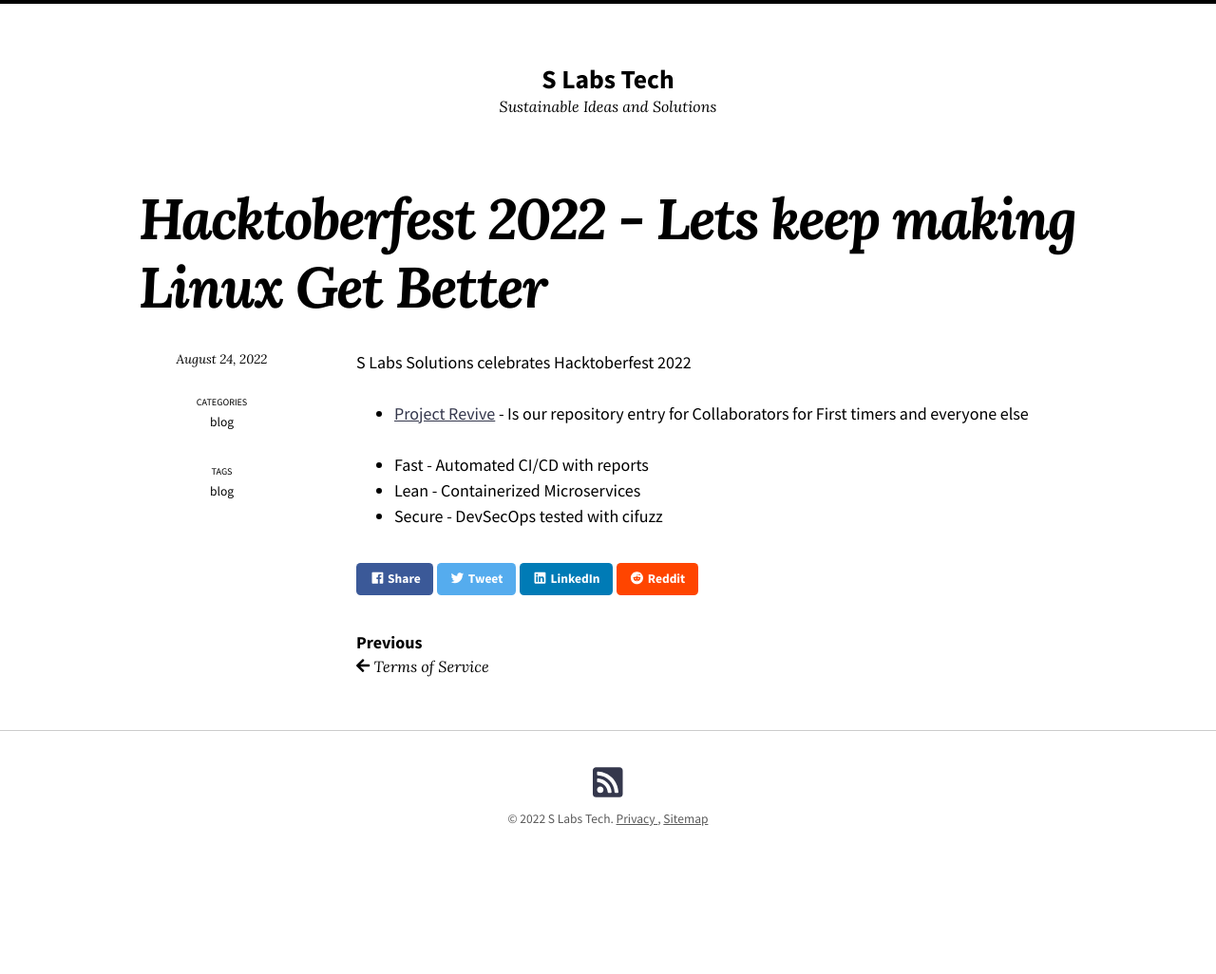
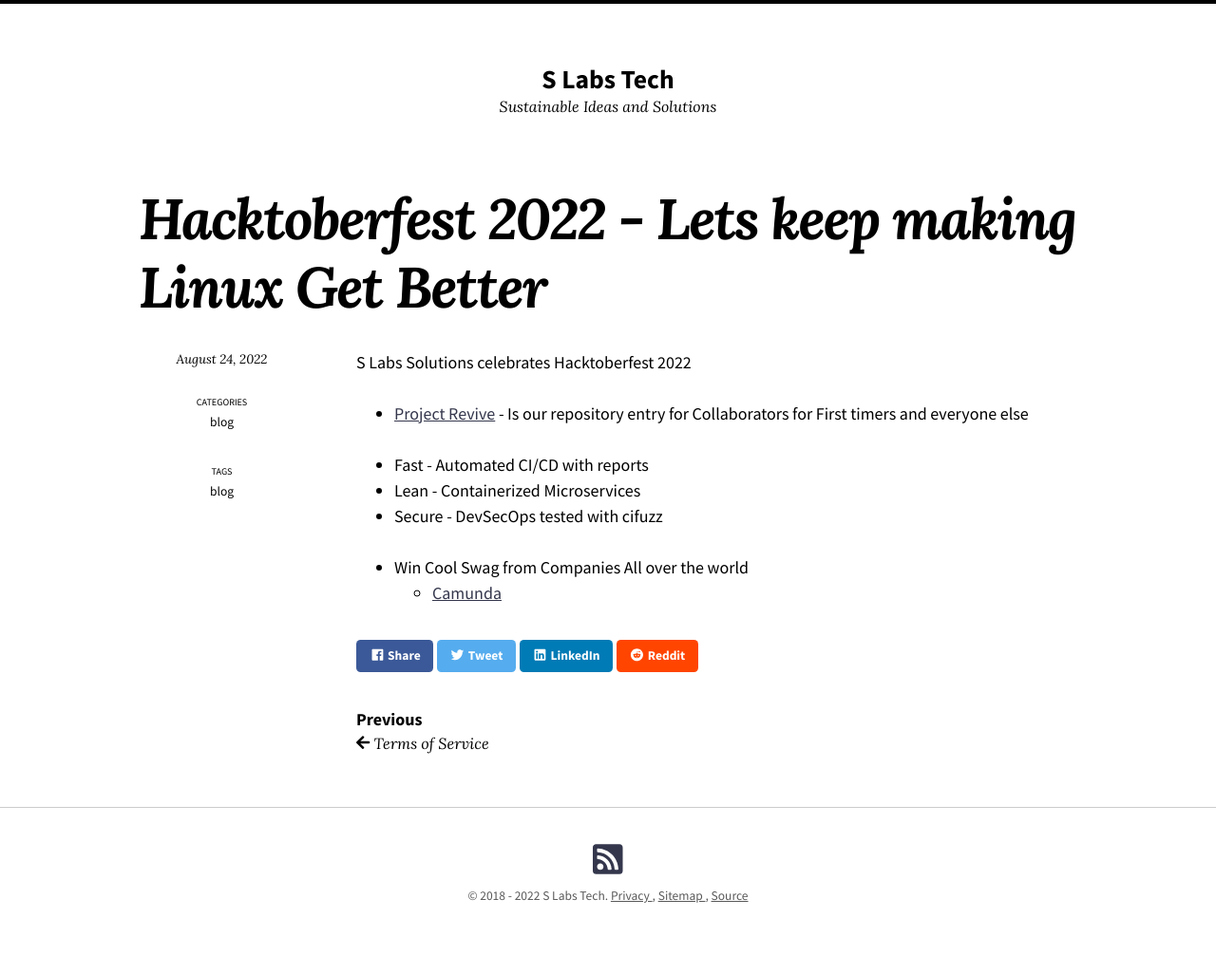
Before and after one commit to slabstech/slabstech.github.io, a Jekyll site: the page built from _posts/blog/2022-08-24-hacktoberfest.md, in a window 1280 px wide. Shown: the whole page at 95% size. Built offline with Jekyll 4.4.1, drawn with Linux system fonts in a browser that asks for light colours; nearby versions of some CDN libraries; before the commit the page ends 945 px from its top, so only the background shows below that.

Commit message:
Add copyright start year

```diff
--- a/_includes/footer.html
+++ b/_includes/footer.html
@@ -18,6 +18,6 @@
     {% if site.copyright %}
       {{ site.copyright | markdownify }}
     {% else %}
-      <p>&copy; {{ site.time | date: '%Y' }} {{ site.name | default: site.title }}. <a href="{{ site.url }}/site/privacy" > Privacy </a>, <a href="{{ site.url }}/tags" >Sitemap </a> </p>
+      <p>&copy; 2018 - {{ site.time | date: '%Y' }}  {{ site.name | default: site.title }}. <a href="{{ site.url }}/site/privacy" > Privacy </a>, <a href="{{ site.url }}/tags" >Sitemap </a>, <a href="https://github.com/slabstech/slabstech.github.io" >Source </a> </p>
     {% endif %}
   </div>
--- a/_posts/blog/2022-08-24-hacktoberfest.md
+++ b/_posts/blog/2022-08-24-hacktoberfest.md
@@ -16,3 +16,8 @@ S Labs Solutions celebrates Hacktoberfest 2022
 * Fast - Automated CI/CD with reports
 * Lean - Containerized Microservices
 * Secure - DevSecOps tested with cifuzz
+
+
+
+* Win Cool Swag from Companies All over the world
+  * [Camunda](https://camunda.com/hacktoberfest2022/)
```
